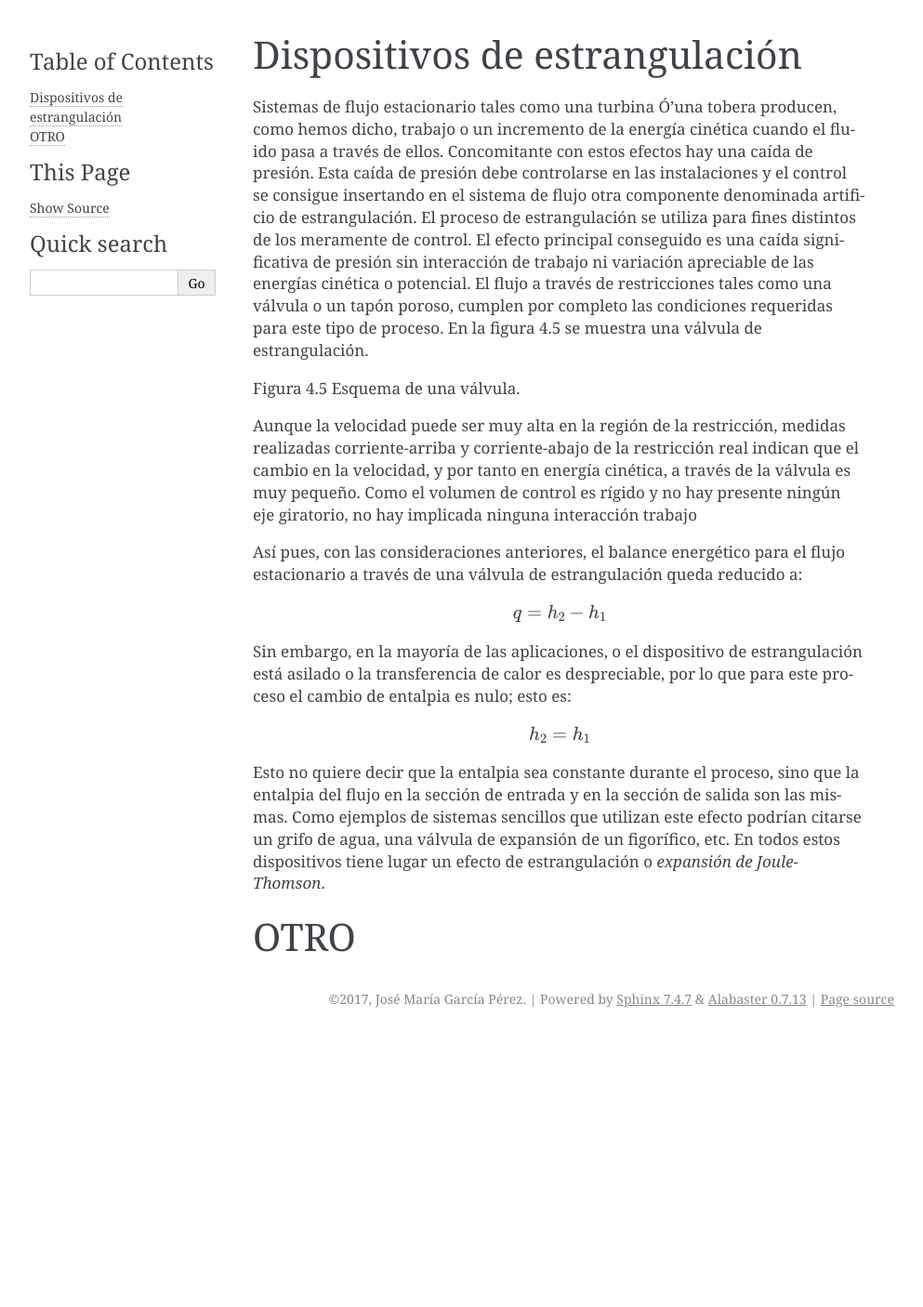
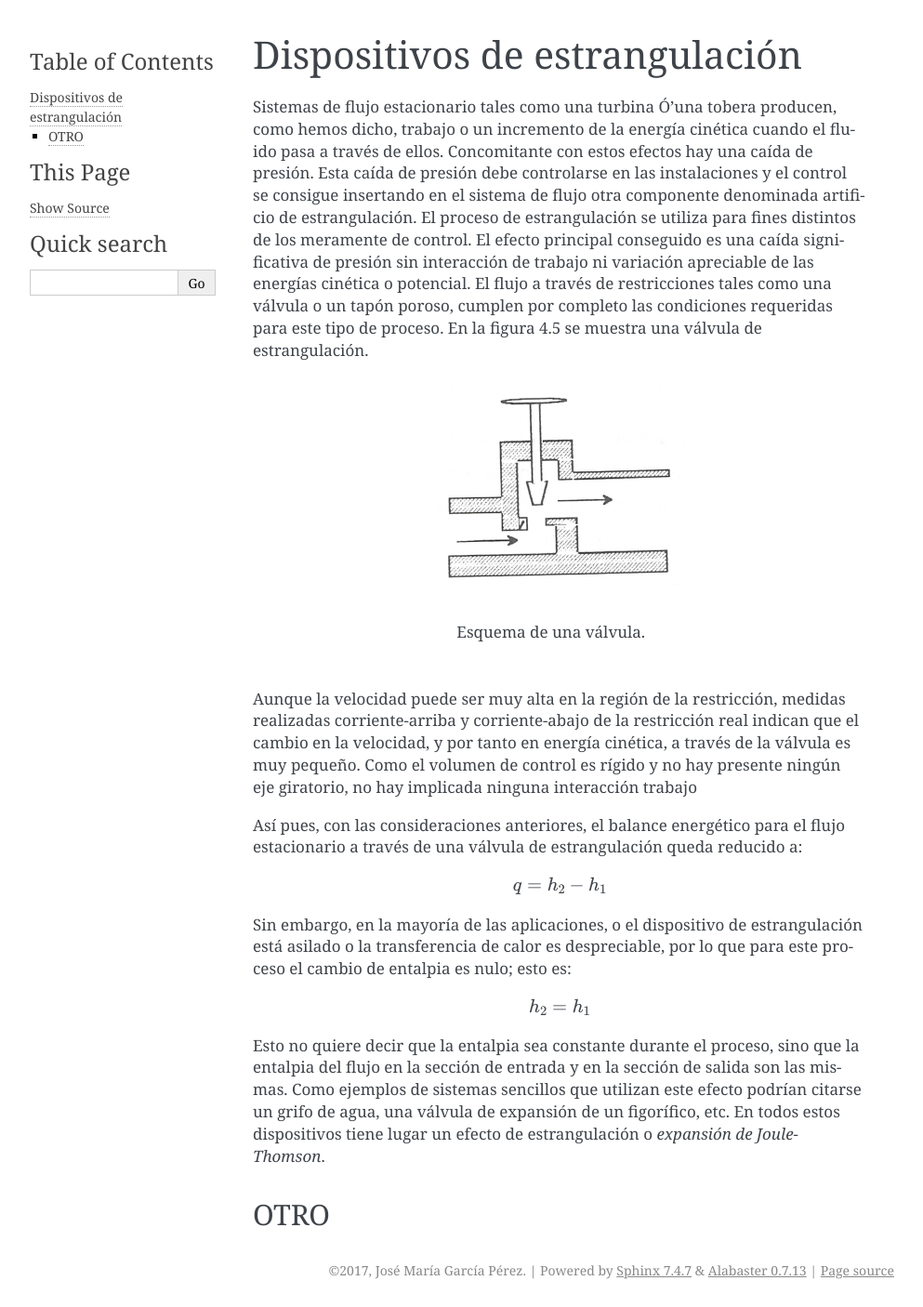
Before and after one commit to mantielero/termodinamica, a Sphinx documentation site: the page built from source/sistemas_abiertos_dispositivos_estrangulacion.rst, in a window 1280 px wide. Shown: the whole page at 93% size, without its empty margins (148-1141 px from the left). Built offline with Sphinx 7.4.7, drawn with Linux system fonts in a browser that asks for light colours; pages that are not in the unit, such as notebooks, are missing from menus; before the commit the page ends 1114 px from its top, so only the background shows below that.

Commit message:
Update sistemas_abiertos_dispositivos_estrangulacion.rst

```diff
--- a/source/sistemas_abiertos_dispositivos_estrangulacion.rst
+++ b/source/sistemas_abiertos_dispositivos_estrangulacion.rst
@@ -1,9 +1,12 @@
 Dispositivos de estrangulación
-------------------------------
+==============================
 
 Sistemas de flujo estacionario tales como una turbina Ó'una tobera producen, como hemos dicho, trabajo o un incremento de la energía cinética cuando el fluido pasa a través de ellos. Concomitante con estos efectos hay una caída de presión. Esta caída de presión debe controlarse en las instalaciones y el control se consigue insertando en el sistema de flujo otra componente denominada artificio de estrangulación. El proceso de estrangulación se utiliza para fines distintos de los meramente de control. El efecto principal conseguido es una caída significativa de presión sin interacción de trabajo ni variación apreciable de las energías cinética o potencial. El flujo a través de restricciones tales como una válvula o un tapón poroso, cumplen por completo las condiciones requeridas para este tipo de proceso. En la figura 4.5 se muestra una válvula de estrangulación.
 
-Figura 4.5 Esquema de una válvula.
+
+.. figure:: ./img/valvula.png
+
+   Esquema de una válvula.
 
 Aunque la velocidad puede ser muy alta en la región de la restricción, medidas realizadas corriente-arriba y corriente-abajo de la restricción real indican que el cambio en la velocidad, y por tanto en energía cinética, a través de la válvula es muy pequeño. Como el volumen de control es rígido y no hay presente ningún eje giratorio, no hay implicada ninguna interacción trabajo
 
```
